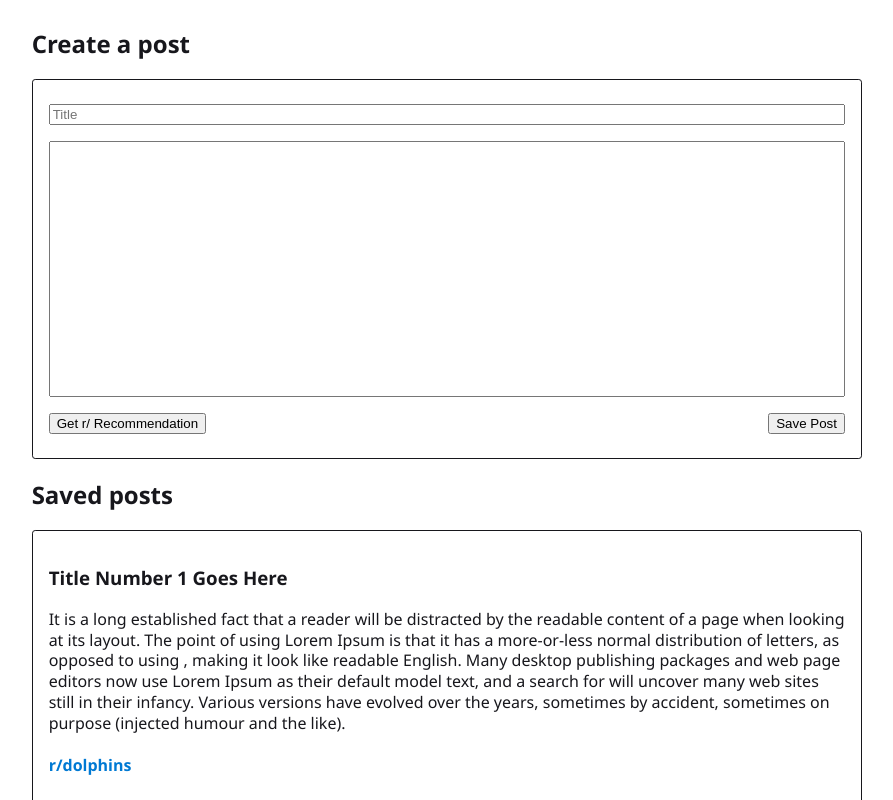
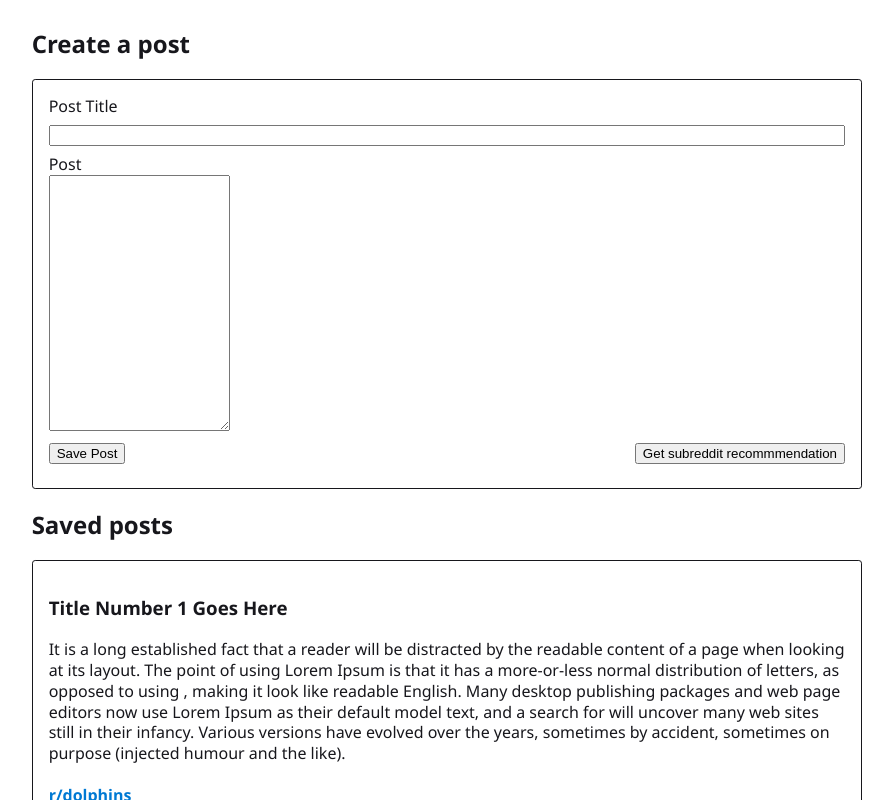
Before and after one commit to dstemple7/BW-PostHere1-frontend, a React (Create React App) app: page / in a window 1280 px wide. Shown: the top 800 px of the page, without its empty margins (147-1040 px from the left). Built offline with nearby package versions, Linux system fonts and the light colour scheme.

Commit message:
Get text to show up in TextPost in form component

```diff
--- a/src/actions/index.ts
+++ b/src/actions/index.ts
@@ -3,5 +3,6 @@ import { LoginErrorAction } from './login'
 
 export * from './signup'
 export * from './login'
+export * from './recs'
 
 export type Action = SignupAction | LoginErrorAction
--- a/src/components/CreatePost/index.tsx
+++ b/src/components/CreatePost/index.tsx
@@ -1,21 +1,58 @@
-import React from 'react'
+import React, { useState } from 'react'
+import { ConnectedProps, connect } from 'react-redux'
+
+import { ApplicationState } from '../../types'
+import { getRecommendations } from '../../actions'
+
 import './style.scss'
+import TextPost from '../../types/post'
 
-const CreatePost = (props: any) => {
+const CreatePost = (props: Props) => {
+  const [title, setTitle] = useState('')
+  const [body, setBody] = useState('')
+
+  function onSubmit(e: React.FormEvent<HTMLFormElement>) {
+    e.preventDefault()
+
+
+    const post: TextPost = {
+      title,
+      body,
+      recs: [],
+    }
+    console.log('in onSubmit…', post)
+
+    getRecommendations(post)
+  }
+
   return (
     <>
       <section className='create-post'>
-      <h2>Create a post</h2>
-        <form className='create-post-form'>
+        <h2>Create a post</h2>
+        <form className='create-post-form' onSubmit={onSubmit}>
           <label>
-            <input placeholder='Title' type='text' />
+            Post Title
+            <br />
+            <input
+              type='text'
+              name='title'
+              value={title}
+              onChange={(e) => setTitle(e.target.value)}
+            />
           </label>
           <label>
-            <input type='textbox' className='content-input' />
+            Post
+            <br />
+            <textarea
+              className='content-input'
+              name='body'
+              value={body}
+              onChange={(e) => setBody(e.target.value)}
+            />
           </label>
           <div className='button-group'>
-            <button>Get r/ Recommendation</button>
             <button>Save Post</button>
+            <button type='submit'>Get subreddit recommmendation</button>
           </div>
         </form>
       </section>
@@ -23,4 +60,16 @@ const CreatePost = (props: any) => {
   )
 }
 
-export default CreatePost
+const mapStateToProps = (state: ApplicationState) => state // identity function
+
+const mapDispatchToProps = {
+  getRecommendations,
+}
+
+const connector = connect(mapStateToProps, mapDispatchToProps)
+
+type PropsFromRedux = ConnectedProps<typeof connector>
+
+type Props = PropsFromRedux // & {} // totally local props
+
+export default connector(CreatePost)
--- a/src/types/state.ts
+++ b/src/types/state.ts
@@ -1,4 +1,4 @@
-import TextPost from './post';
+import TextPost from './post'
 
 export interface ApplicationState {
   username: string
@@ -21,7 +21,7 @@ export const initialApplicationState: ApplicationState = {
   isLoadingFromDS: false,
   isLoadingFromBackend: false,
 
-  inProgressPost: { title: '', body: '' },
+  inProgressPost: { title: '', body: '', recs: [] },
 
   searchText: '',
 
```
Also changed, not shown: src/types/post.ts (+6 -1 lines).
